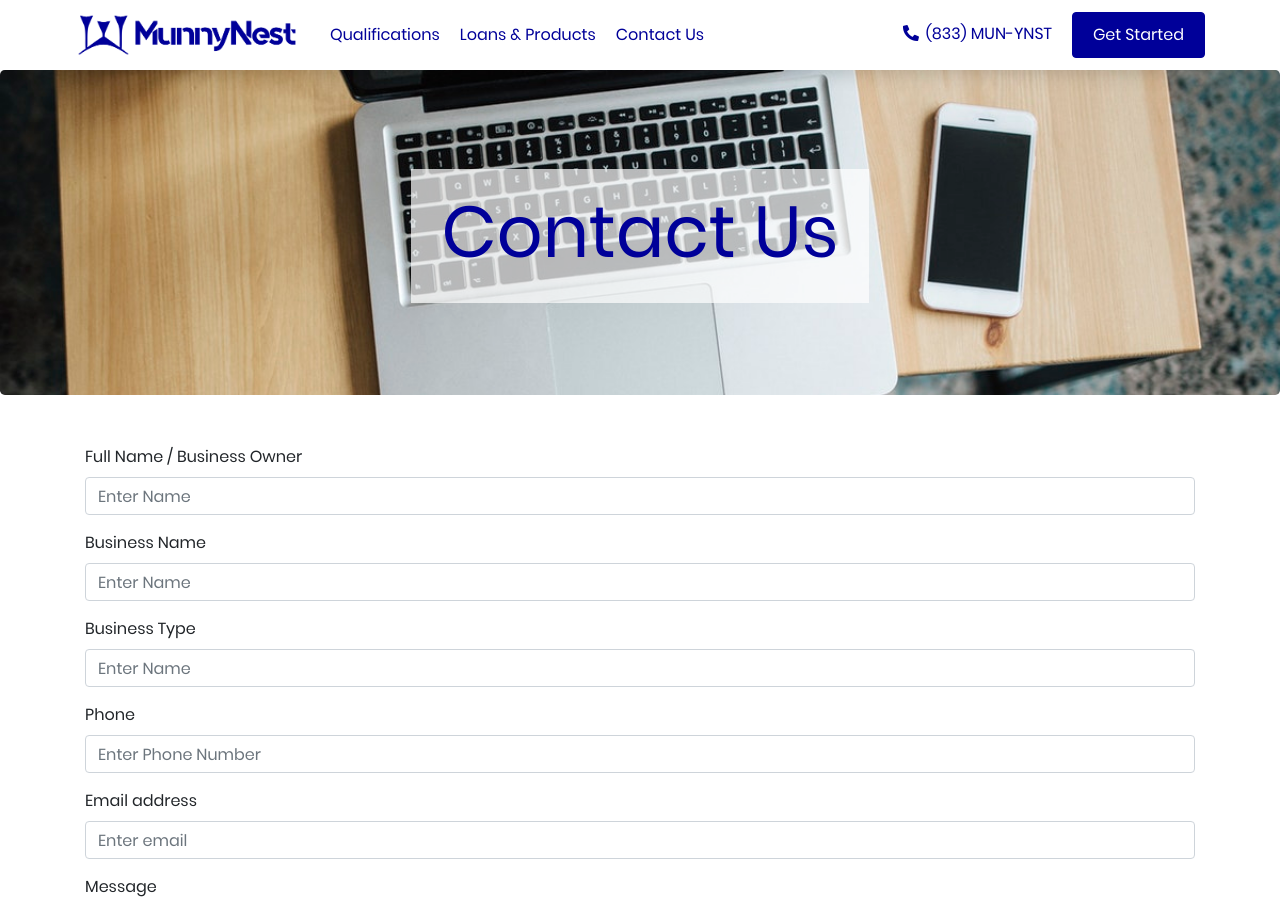
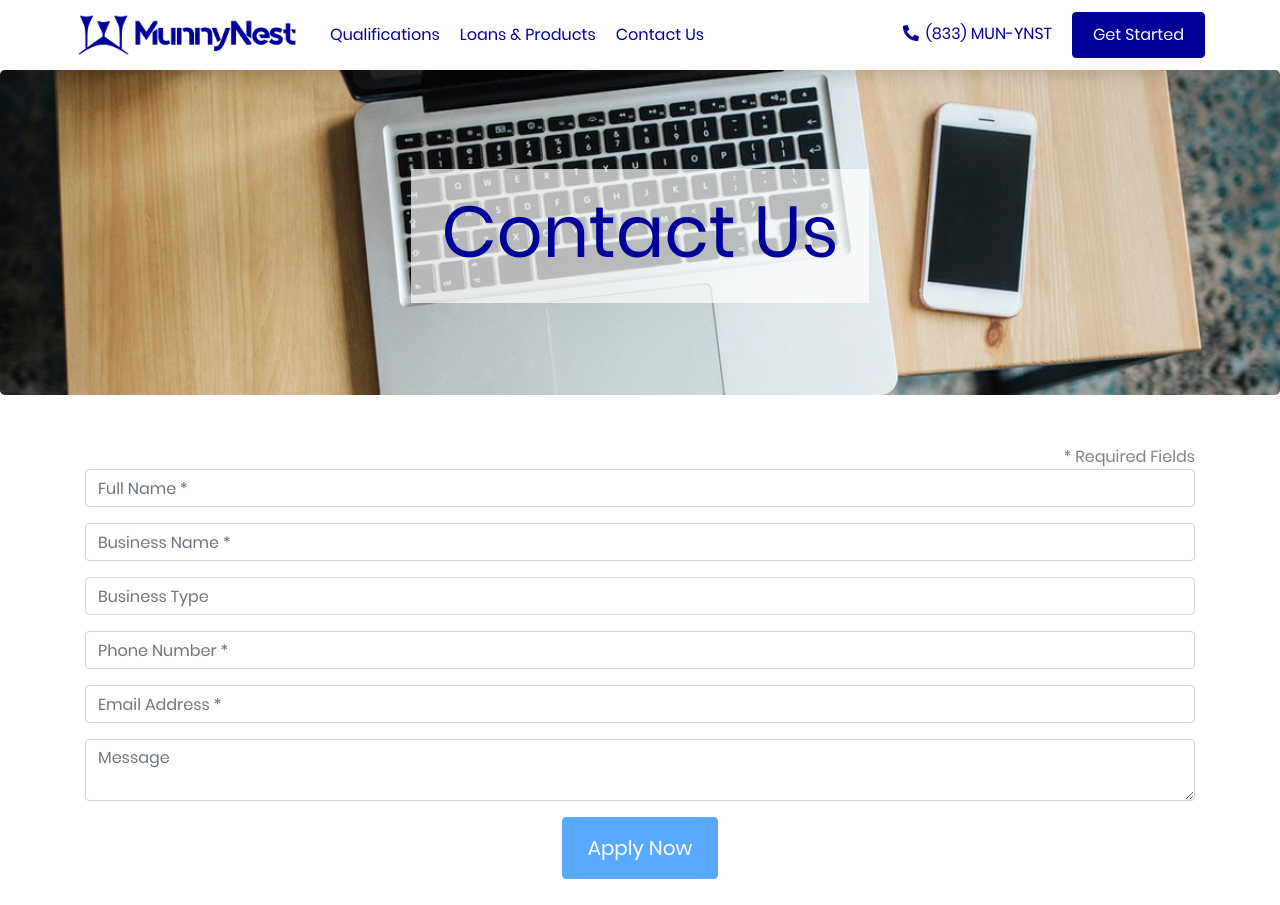
Before and after one commit to komnoor421/munnynet-site, a React app in the folder client/: page /contact in a window 1280 px wide. Shown: the top 905 px of the page. Built offline with nearby package versions, Linux system fonts and the light colour scheme.

Commit message:
added contact form validation

```diff
--- a/client/package.json
+++ b/client/package.json
@@ -19,6 +19,7 @@
     "express": "^4.16.4",
     "react": "^16.7.0",
     "react-dom": "^16.7.0",
+    "react-phone-number-input": "^2.3.7",
     "react-router": "^4.3.1",
     "react-router-dom": "^4.3.1"
   },
--- a/client/src/components/Contact/index.js
+++ b/client/src/components/Contact/index.js
@@ -1,4 +1,5 @@
 import React, { Component } from 'react';
+// import PhoneInput from 'react-phone-number-input/basic-input';
 
 import bg from '../../../public/resources/images/contact.jpg';
 
@@ -21,7 +22,8 @@ class Contact extends Component {
       biztype: '',
       phone: '',
       email: '',
-      message: ''
+      message: '',
+      isValid: false
     }
 
     this.handleChange = this.handleChange.bind(this);
@@ -31,9 +33,19 @@ class Contact extends Component {
   handleChange(e) {
     this.setState({
       [e.target.name]: e.target.value
-    })
+    });
   }
 
+  validate() {
+    const { name, bizname, biztype, phone, email, message } = this.state;
+    if(name && bizname && phone && email) {
+      let phoneRegex = /^\+?\d{0,3}\s?\(?\d{3}\)?[-.\s]?\d{3}[-.\s]?\d{4}?$/;
+      let emailRegex = /\S+@\S+\.\S+/;
+      return phoneRegex.test(phone) && emailRegex.test(email);
+    } else {
+      return false;
+    }
+  }
 
   sendEmail(e) {
     e.preventDefault();
@@ -47,11 +59,13 @@ class Contact extends Component {
     }).then(function (res){
       console.log(res);
     }).catch(function (err) {
-      console.log(err);
+      console.log('error: ' + error);
     });
   }
 
   render() {
+    const { name, bizname, biztype, phone, email, message } = this.state;
+    const isValid = this.validate();
     return (
       <div id='contactUsWrapper'>
         <div className='jumbotron text-center' style={contentBgStyle}>
@@ -61,32 +75,31 @@ class Contact extends Component {
         </div>
         <section className='contactFormSection'>
           <div className="container">
+          <div className='formInfo'>
+            <span>* Required Fields</span>
+          </div>
           <form id='contactForm' onSubmit={this.sendEmail}>
             <div className="form-group">
-              <label htmlFor="fullName">Full Name / Business Owner</label>
-              <input type="text" className="form-control" id="fullName" placeholder="Enter Name" name='name' required onChange={this.handleChange} />
+              <input type="text" className="form-control" id="fullName" placeholder="Full Name *" name='name' onChange={this.handleChange} />
             </div>
             <div className="form-group">
-              <label htmlFor="fullName">Business Name</label>
-              <input type="text" className="form-control" id="bizName" placeholder="Enter Name" name='bizname' onChange={this.handleChange} />
+              <input type="text" className="form-control" id="bizName" placeholder="Business Name *" name='bizname' onChange={this.handleChange} />
             </div>
             <div className="form-group">
-              <label htmlFor="fullName">Business Type</label>
-              <input type="text" className="form-control" id="bizType" placeholder="Enter Name" name='biztype' onChange={this.handleChange} />
+              <input type="text" className="form-control" id="bizType" placeholder="Business Type" name='biztype' onChange={this.handleChange} />
             </div>
             <div className="form-group">
-              <label htmlFor="phone">Phone</label>
-              <input type="tel" className="form-control" id="phone" placeholder="Enter Phone Number" name='phone' onChange={this.handleChange}/>
+              <input type="tel" className="form-control" id="phone" placeholder="Phone Number *" name='phone' onChange={this.handleChange}/>
             </div>
             <div className="form-group">
-              <label htmlFor="emailHelp">Email address</label>
-              <input type="email" className="form-control" id="email" placeholder="Enter email" name='email' onChange={this.handleChange}/>
+              <input type="email" className="form-control" id="email" placeholder="Email Address *" name='email' onChange={this.handleChange}/>
             </div>
             <div className="form-group">
-              <label htmlFor="message">Message</label>
-              <textarea className="form-control" id="message" name='message' onChange={this.handleChange}></textarea>
+              <textarea className="form-control" id="message" placeholder='Message' name='message' onChange={this.handleChange}></textarea>
             </div>
-            <button type="submit" className="btn btn-primary">Send</button>
+            <div className='submitButtonWrapper'>
+              <button disabled={!isValid} id='submitFormButton' type="submit" className="applyButton btn btn-primary">Apply Now</button>
+            </div>
           </form>
           </div>
         </section>
--- a/client/src/components/Contact/style.scss
+++ b/client/src/components/Contact/style.scss
@@ -12,4 +12,24 @@
       }
     }
   }
+  .contactFormSection {
+    .formInfo {
+      display: flex;
+      justify-content: flex-end;
+      color: gray;
+    }
+    #contactForm {
+      .submitButtonWrapper {
+        display: flex;
+        justify-content: center;
+        #submitFormButton {
+          padding: 15px 25px;
+          font-size: 20px;
+          &:disabled {
+            pointer-events: none;
+          }
+        }
+      }
+    }
+  }
 }
```
Also changed, not shown: 1 other file (tests, documents, lock files or other folders).
